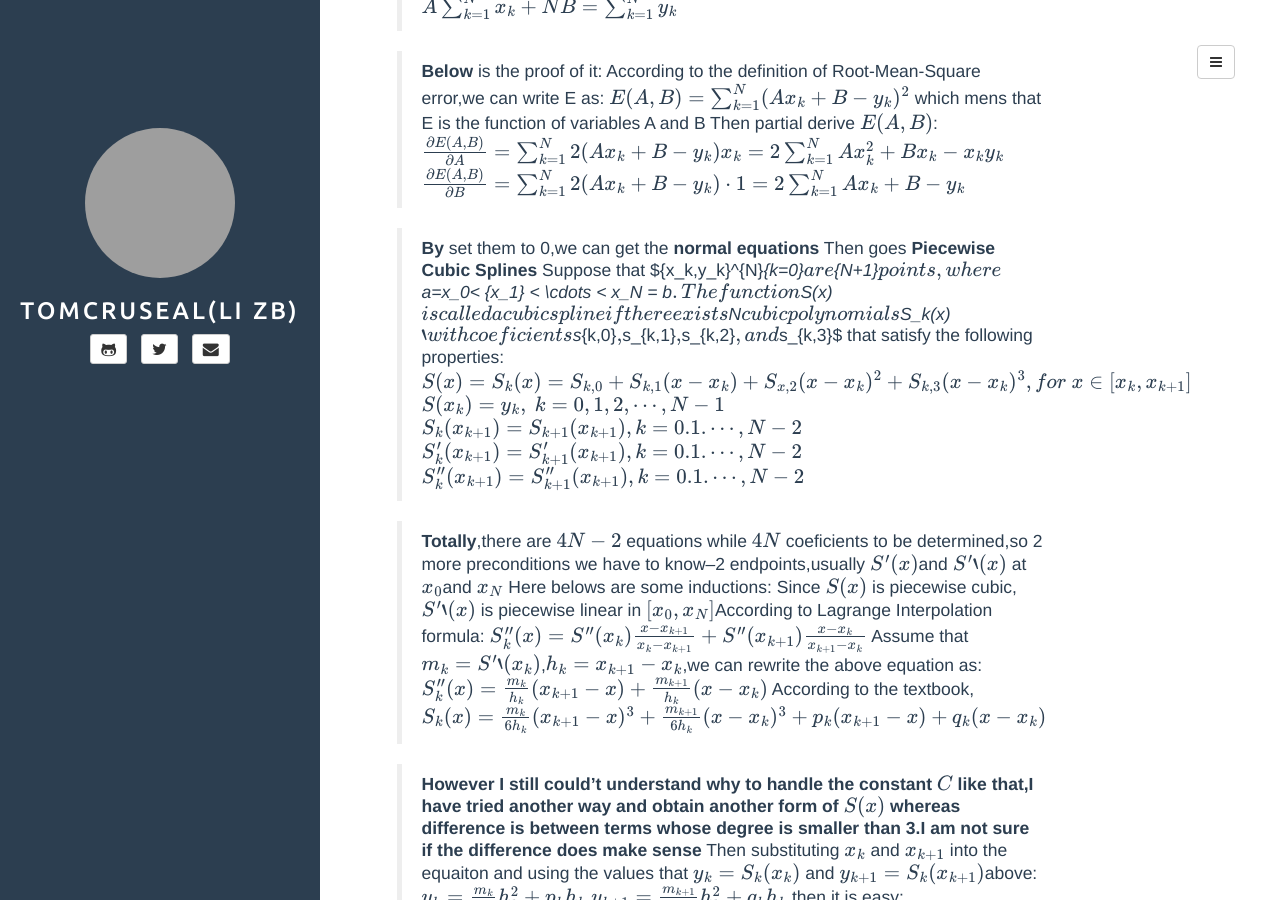
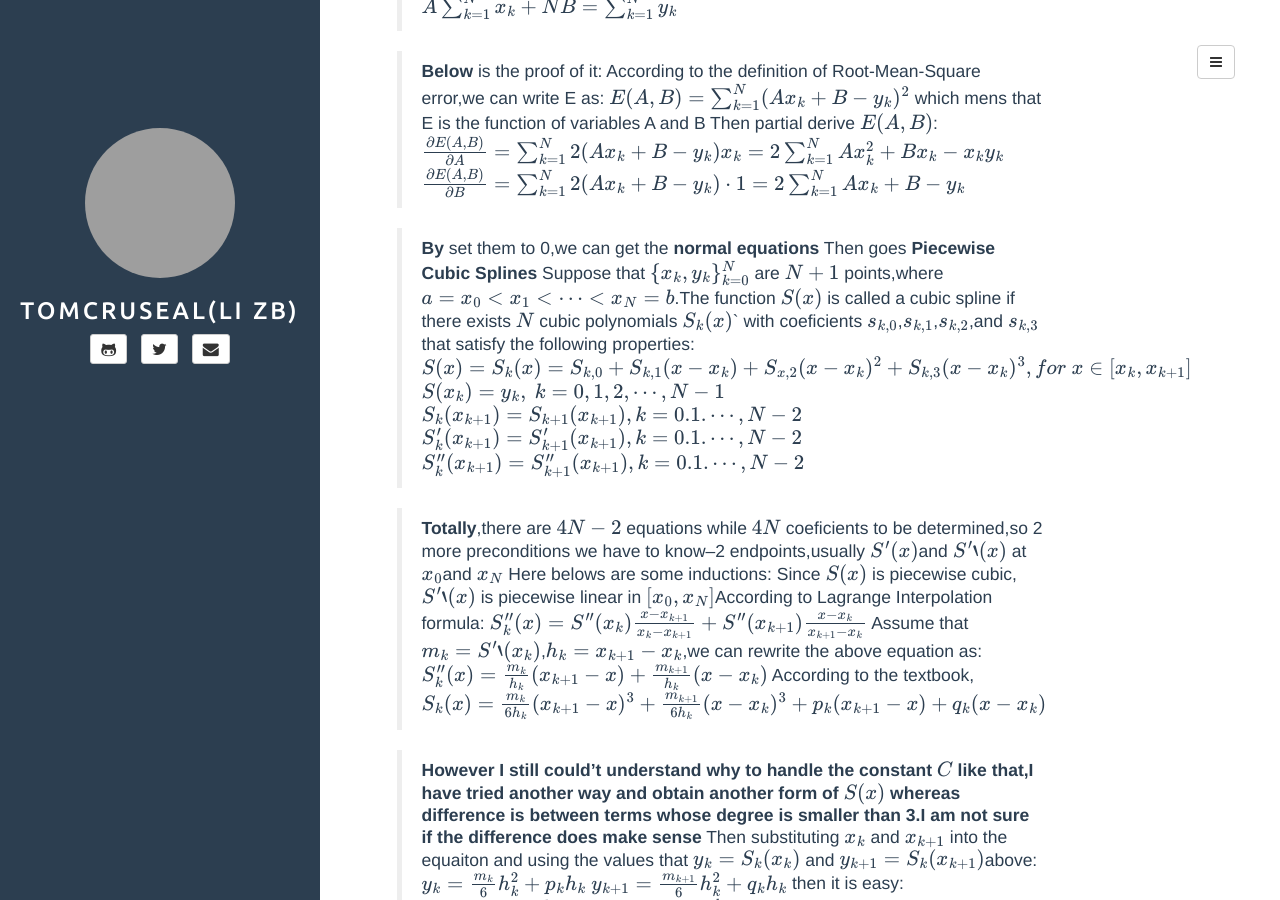
Before and after one commit to Tomcruseal/tomcruseal.github.io, a Jekyll site: the page built from _posts/2016-4-19-e-spline-interpolation.md, in a window 1280 px wide and 900 px high, scrolled down 669 px. Built offline with Jekyll 4.4.1, drawn with Linux system fonts in a browser that asks for light colours; formulas are drawn with MathJax 3; comment, search, counter and statistics services are not loaded; grey boxes are pictures that could not be loaded.

Commit message:
20160420zg

```diff
--- a/_posts/2016-4-19-e-spline-interpolation.md
+++ b/_posts/2016-4-19-e-spline-interpolation.md
@@ -45,7 +45,7 @@ $$
 
 >**By** set them to 0,we can get the **normal equations**
 Then goes **Piecewise Cubic Splines**
-Suppose that $\{x_k,y_k\}^{N}_{k=0}$ are ${N+1}$ points,where $a=x_0< {x_1} < \cdots < x_N = b$.The function $S(x)$ is called a cubic spline if there exists $N$ cubic polynomials $S_k(x)$` with coeficients $s_{k,0}$,$s_{k,1}$,$s_{k,2}$,and $s_{k,3}$ that satisfy the following properties:
+Suppose that $$\{x_k,y_k\}^{N}_{k=0}$$ are ${N+1}$ points,where $a=x_0< {x_1} < \cdots < x_N = b$.The function $S(x)$ is called a cubic spline if there exists $N$ cubic polynomials $S_k(x)$` with coeficients $s_{k,0}$,$s_{k,1}$,$s_{k,2}$,and $s_{k,3}$ that satisfy the following properties:
 $$
 S(x)=S_k(x)=S_{k,0}+S_{k,1}(x-x_k)+S_{x,2}(x-x_k)^2+S_{k,3}(x-x_k)^3 ,for\ x \in[x_k,x_{k+1}]
 $$
```
